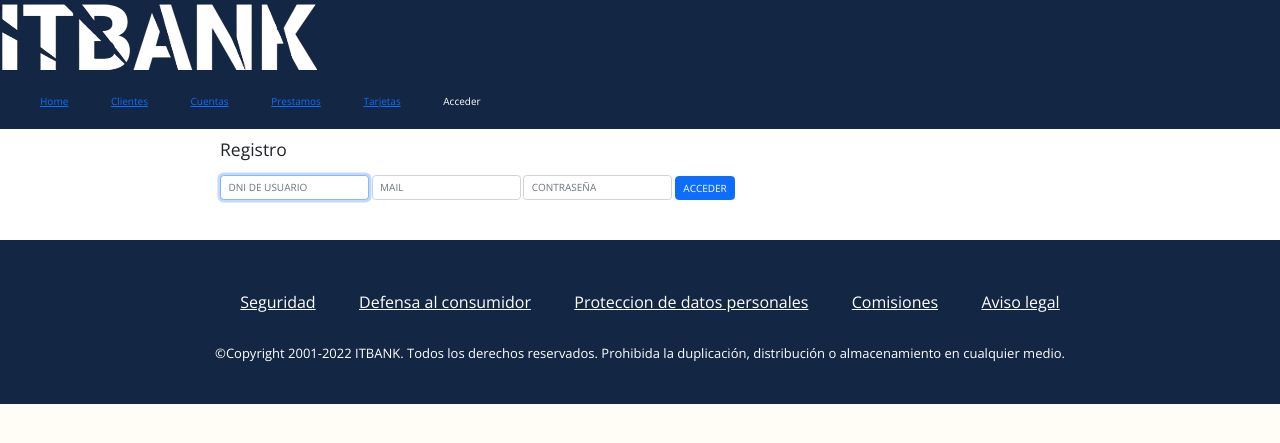
After one commit to GRUPO-2-ITBA/final-Sprint7, a Django app: page /accounts/registro in a window 1280 px wide. The commit adds this page. Shown: the top 443 px of the page. Run offline with Django 4.2, Linux system fonts and the light colour scheme; some libraries are stand-ins or nearby versions.

Commit message:
agrego registro, inicio de sesion y su templates

```diff
--- /dev/null
+++ b/homebanking/clientes/forms.py
@@ -0,0 +1,6 @@
+from django import forms
+
+class RegistroForm(forms.Form):
+    cliente_id = forms.CharField(label="cliente_id", required=True)
+    email = forms.CharField(label="email", required=False)
+    pwd = forms.CharField(label="pwd", required=False)
--- a/homebanking/clientes/templates/clientes/base.html
+++ b/homebanking/clientes/templates/clientes/base.html
@@ -44,8 +44,17 @@
         <li><a href="{% url 'clientes' %}">Clientes</a></li>
         <li><a href="{% url 'cuentas' %}">Cuentas</a></li>
         <li><a href="{% url 'prestamos' %}">Prestamos</a></li>
-        <li><a href="{% url 'login' %}">Login</a></li>
         <li><a href="{% url 'tarjetas' %}">Tarjetas</a></li>
+        {% if not request.user.is_authenticated %}
+        <li class="nav-item">
+          <a class="nav-link" href="{% url 'login' %}">Acceder</a>
+        </li>
+        {% else %}
+        <li class="nav-item">
+          <a class="nav-link" href="{% url 'logout' %}">Salir</a>
+        </li>
+        {% endif %} {% if request.user.is_authenticated %} Bienvenido {{name}} !
+        {% endif %}
       </ul>
     </header>
     {% block content %} {% endblock %}
--- /dev/null
+++ b/homebanking/clientes/templates/clientes/registro.html
@@ -0,0 +1,34 @@
+{% extends 'clientes/base.html' %}
+{% load static %}
+{% block title %}Registro de Usuarios{% endblock %}
+{% block content %}
+<style>.errorlist{color:red;}</style>
+<main role="main">
+<div class="container">
+<div class="row mt-3">
+<div class="col-md-9 mx-auto mb-5">
+<form action="" method="post">{% csrf_token %}
+<h3 class="mb-4">Registro</h3>
+
+<p>
+<input type="text" name="cliente_id" autofocus maxlength="254" required
+id="id_username" class="form-control" placeholder="DNI de usuario"/>
+</p>
+<p>
+    <input type="text" name="email" autofocus maxlength="254" required
+    id="id_username" class="form-control" placeholder="Mail"/>
+    </p>
+<p>
+<input type="password" name="pwd" required
+id="id_password" class="form-control" placeholder="Contraseña"/>
+</p>
+<p><input type="submit" class="btn btn-primary btn-block"
+value="Acceder"></p>
+<!--Opción de olvido de contraseña-->
+
+</form>
+</div>
+</div>
+</div>
+</main>
+{% endblock %}
--- a/homebanking/clientes/views.py
+++ b/homebanking/clientes/views.py
@@ -1,9 +1,41 @@
 from django.shortcuts import render
-
+from django.shortcuts import render, redirect
+from django.urls import reverse
+# el form del registro
+from .forms import RegistroForm
+# para crear usuarios
+from django.contrib.auth.models import User
 # Create your views here.
 
+from django.contrib.auth.decorators import login_required
 
+
+@login_required
 def clientes(request):
     return render(request, "clientes/clientes.html")
+
+
+@login_required
 def home(request):
-    return render(request, "clientes/home.html")
+    if request.user.username:
+        return render(request, "clientes/home.html", {'name': request.user.username})
+    else:
+        return render(request, "clientes/home.html")
+
+
+def registro(request):
+    registro_form = RegistroForm
+
+    if request.method == "POST":
+
+        registro_form = registro_form(data=request.POST)
+
+        if registro_form.is_valid():
+            cliente_id = request.POST.get('cliente_id', '')
+            email = request.POST.get('email', '')
+            pwd = request.POST.get('pwd', '')
+            user = User.objects.create_user(cliente_id, email, pwd)
+            user.save()
+
+            return redirect(reverse('login'))
+    return render(request, "clientes/registro.html", {'form': registro_form})
--- a/homebanking/cuentas/views.py
+++ b/homebanking/cuentas/views.py
@@ -1,5 +1,8 @@
 from django.shortcuts import render
 
-# Create your views here.
+from django.contrib.auth.decorators import login_required
+
+
+@login_required
 def cuentas(request):
     return render(request, "cuentas/cuentas.html")
--- a/homebanking/homebanking/settings.py
+++ b/homebanking/homebanking/settings.py
@@ -11,7 +11,7 @@ https://docs.djangoproject.com/en/4.0/ref/settings/
 """
 
 from pathlib import Path
-
+import os
 # Build paths inside the project like this: BASE_DIR / 'subdir'.
 BASE_DIR = Path(__file__).resolve().parent.parent
 
@@ -59,7 +59,7 @@ ROOT_URLCONF = 'homebanking.urls'
 TEMPLATES = [
     {
         'BACKEND': 'django.template.backends.django.DjangoTemplates',
-        'DIRS': [],
+        'DIRS': [os.path.join(BASE_DIR, 'templates')],
         'APP_DIRS': True,
         'OPTIONS': {
             'context_processors': [
@@ -130,3 +130,5 @@ STATIC_URL = 'static/'
 # https://docs.djangoproject.com/en/4.0/ref/settings/#default-auto-field
 
 DEFAULT_AUTO_FIELD = 'django.db.models.BigAutoField'
+LOGIN_REDIRECT_URL = '/'
+LOGOUT_REDIRECT_URL = '/'
--- a/homebanking/homebanking/urls.py
+++ b/homebanking/homebanking/urls.py
@@ -14,6 +14,7 @@ Including another URLconf
     2. Add a URL to urlpatterns:  path('blog/', include('blog.urls'))
 """
 from django.contrib import admin
+from django.urls import include
 from django.urls import path
 from cuentas import views as views_cuentas
 from tarjetas import views as views_tarjetas
@@ -28,4 +29,6 @@ urlpatterns = [
     path('tarjetas/', views_tarjetas.tarjetas, name="tarjetas"),
     path('login/', views_login.login, name="login"),
     path('cuentas/', views_cuentas.cuentas, name="cuentas"),
+    path('accounts/', include('django.contrib.auth.urls')),
+    path('accounts/registro', views_clientes.registro, name="registro"),
 ]
--- a/homebanking/prestamos/views.py
+++ b/homebanking/prestamos/views.py
@@ -1,5 +1,9 @@
 from django.shortcuts import render
 
 # Create your views here.
+from django.contrib.auth.decorators import login_required
+
+
+@login_required
 def prestamos (request):
     return render(request, "prestamos/prestamos.html")
--- a/homebanking/tarjetas/views.py
+++ b/homebanking/tarjetas/views.py
@@ -1,5 +1,9 @@
 from django.shortcuts import render
 
 # Create your views here.
+from django.contrib.auth.decorators import login_required
+
+
+@login_required
 def tarjetas(request):
     return render(request, "tarjetas/tarjetas.html")
--- /dev/null
+++ b/homebanking/templates/registration/logout.html
@@ -0,0 +1,4 @@
+{% extends 'clientes/base.html' %} {% block content %}
+<p>Has salido de la sesión!</p>
+<a href="{% url 'login'%}">Hace clic aca nuevamente para iniciar sesión.</a>
+{% endblock %}
```
Also changed, not shown: homebanking/templates/registration/login.html (added, +57 -0 lines), homebanking/db.sqlite3, homebanking/templates/registration/password_reset_complete.html (added), homebanking/templates/registration/password_reset_confirm.html (added), homebanking/templates/registration/password_reset_done.html (added), homebanking/templates/registration/password_reset_email.html (added), homebanking/templates/registration/password_reset_form.html (added), homebanking/templates/registration/registro.html (added).
